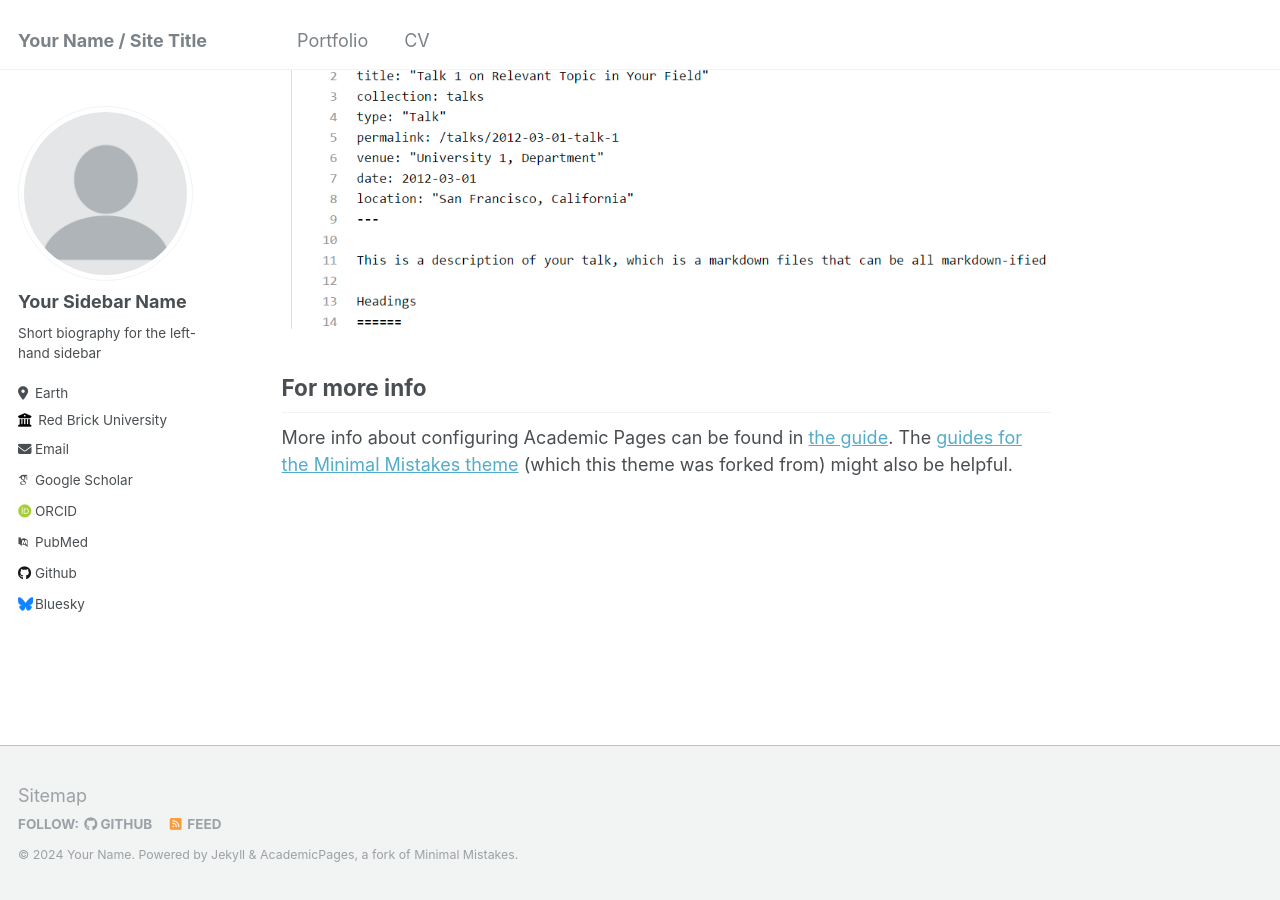
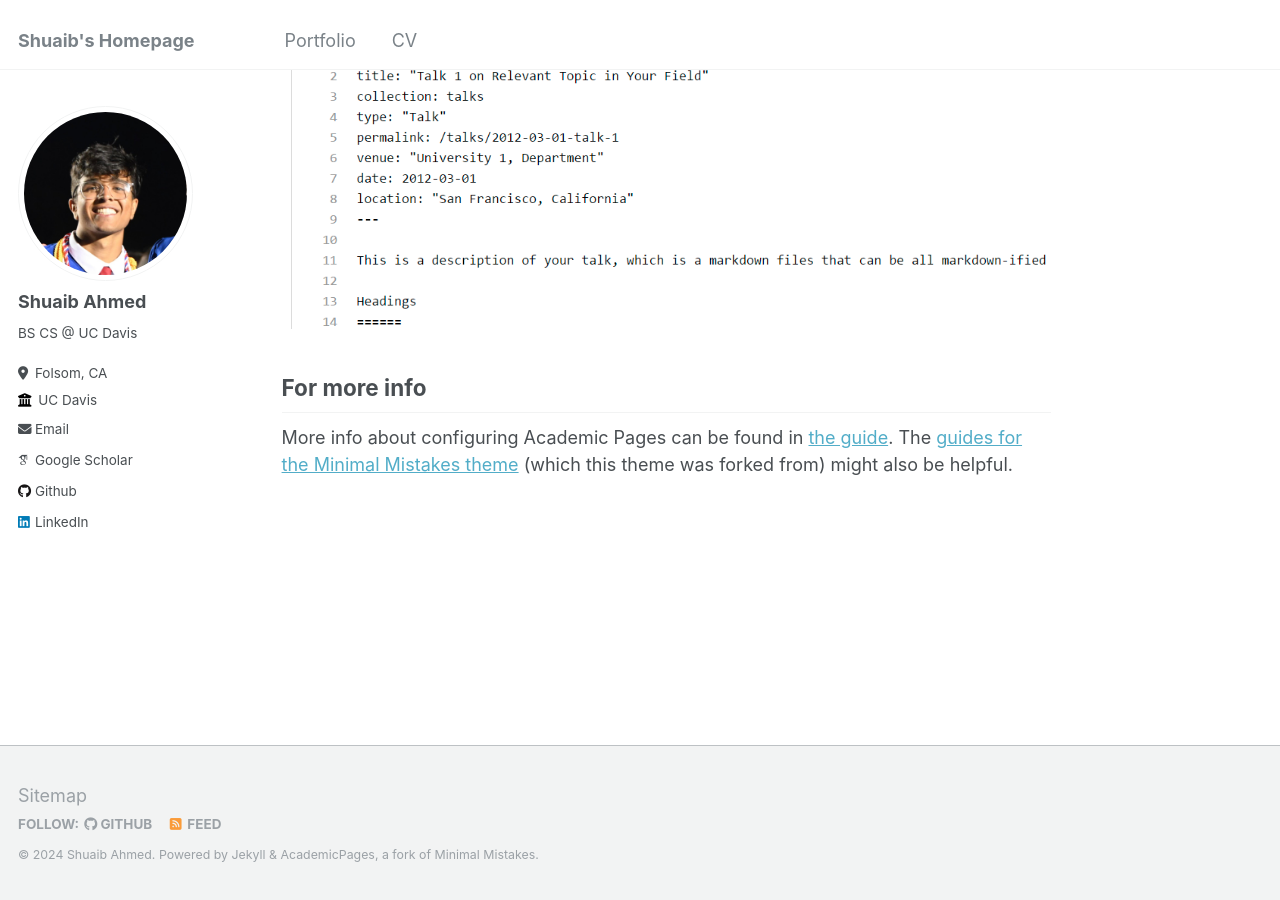
Before and after one commit to shuaibahmed01/shuaib-ahmed.github.io, a Jekyll site: the page built from _pages/about.md, in a window 1280 px wide and 900 px high, scrolled down 2660 px. Built offline with Jekyll 4.4.1, drawn with Linux system fonts in a browser that asks for light colours; some web fonts are replaced.

Commit message:
changed-url

```diff
--- a/_config.yml
+++ b/_config.yml
@@ -8,11 +8,11 @@
 
 # Basic Site Settings
 locale                   : "en-US"
-title                    : "Your Name / Site Title"
+title                    : "Shuaib's Homepage"
 title_separator          : "-"
-name                     : &name "Your Name"
+name                     : &name "Shuaib Ahmed"
 description              : &description "personal description"
-url                      : https://academicpages.github.io # the base hostname & protocol for your site e.g. "https://mmistakes.github.io"
+url                      : https://shuaibahmed01.github.io/shuaib-ahmed.github.io/ # the base hostname & protocol for your site e.g. "https://mmistakes.github.io"
 baseurl                  : "" # the subpath of your site, e.g. "/blog"
 repository               : "academicpages/academicpages.github.io"
 
@@ -21,34 +21,34 @@ repository               : "academicpages/academicpages.github.io"
 #               Additional customization can be done by editing /_includes/author-profile.html
 author:
   # Biographic information
-  avatar           : "profile.png"
-  name             : "Your Sidebar Name"
+  avatar           : "Profile_Pic.jpeg"
+  name             : "Shuaib Ahmed"
   pronouns         : # example: "she/her"
-  bio              : "Short biography for the left-hand sidebar"
-  location         : "Earth"
-  employer         : "Red Brick University"
+  bio              : "BS CS @ UC Davis"
+  location         : "Folsom, CA"
+  employer         : "UC Davis"
   uri              : # URL
-  email            : "none@example.org"
+  email            : "shuahmed@ucdavis.edu"
 
   # Academic websites
   arxiv            : # URL - Update with the correct link to your profile
-  googlescholar    : "https://scholar.google.com/citations?user=PS_CX0AAAAAJ"
+  googlescholar    : "https://scholar.google.com/citations?user=M3wsmjQAAAAJ&hl=en&authuser=1"
   impactstory      : # URL
-  orcid            : "http://orcid.org/yourorcidurl"
+  orcid            : # URL
   semantic         : # URL
-  pubmed           : "https://www.ncbi.nlm.nih.gov/pubmed/?term=john+snow"
+  pubmed           : # URL
   researchgate     : # URL
 
   # Repositories and software development
   bitbucket        : # Username - Update with your username on the site
   codepen          : # Username
   dribbble         : # Username
-  github           : "academicpages"
+  github           : "https://github.com/shuaibahmed01"
   kaggle           : # Username
   stackoverflow    : # User number or user number and name (i.e., use "1" or "1/jeff-atwood")
 
   # Social media
-  bluesky          : "bsky.app" # Replace this with you Bluesky username
+  bluesky          : # Replace this with you Bluesky username
   facebook         : # Username
   flickr           : # Username
   foursquare       : # Username
@@ -57,7 +57,7 @@ author:
   keybase          : # Username
   instagram        : # Username
   lastfm           : # Username
-  linkedin         : # Username
+  linkedin         : "https://www.linkedin.com/in/shuaib-ahmed-4a5396251/"
   mastodon         : # URL
   medium           : # URL
   pinterest        : # Username
```
